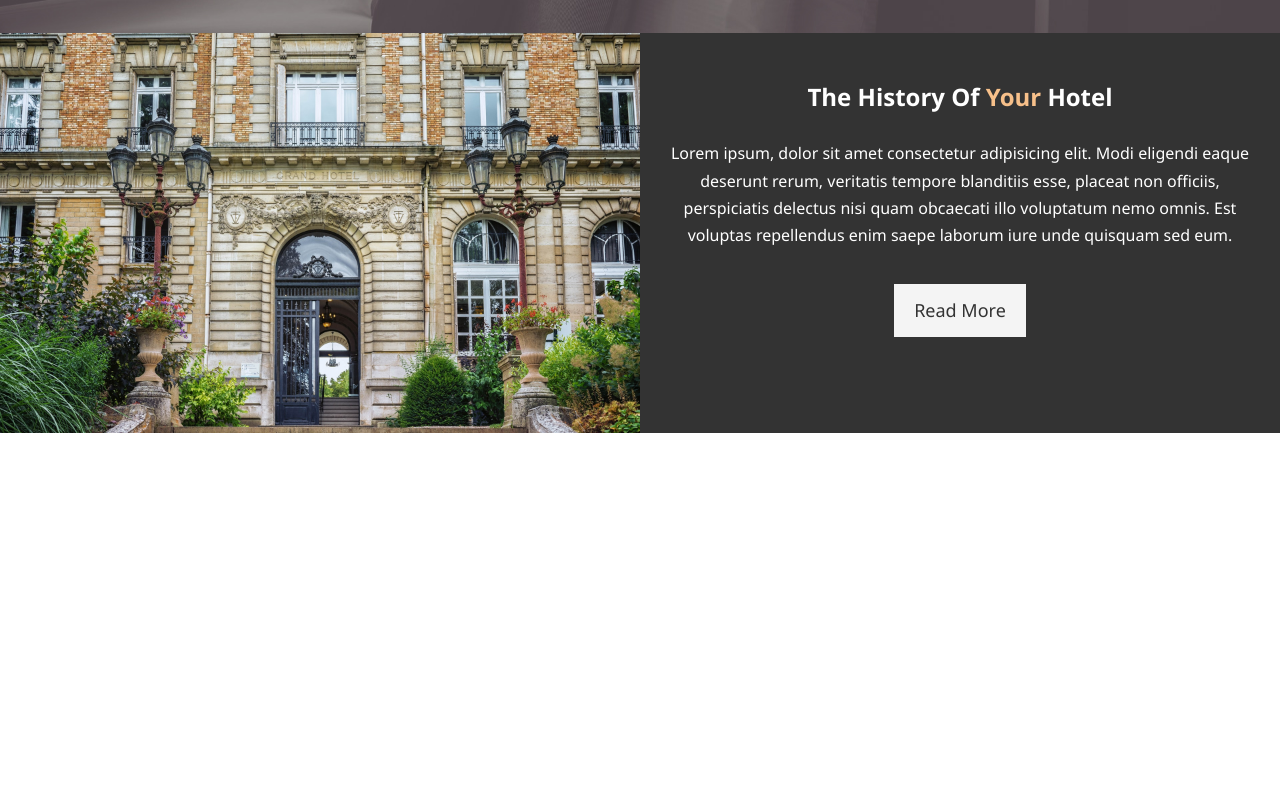
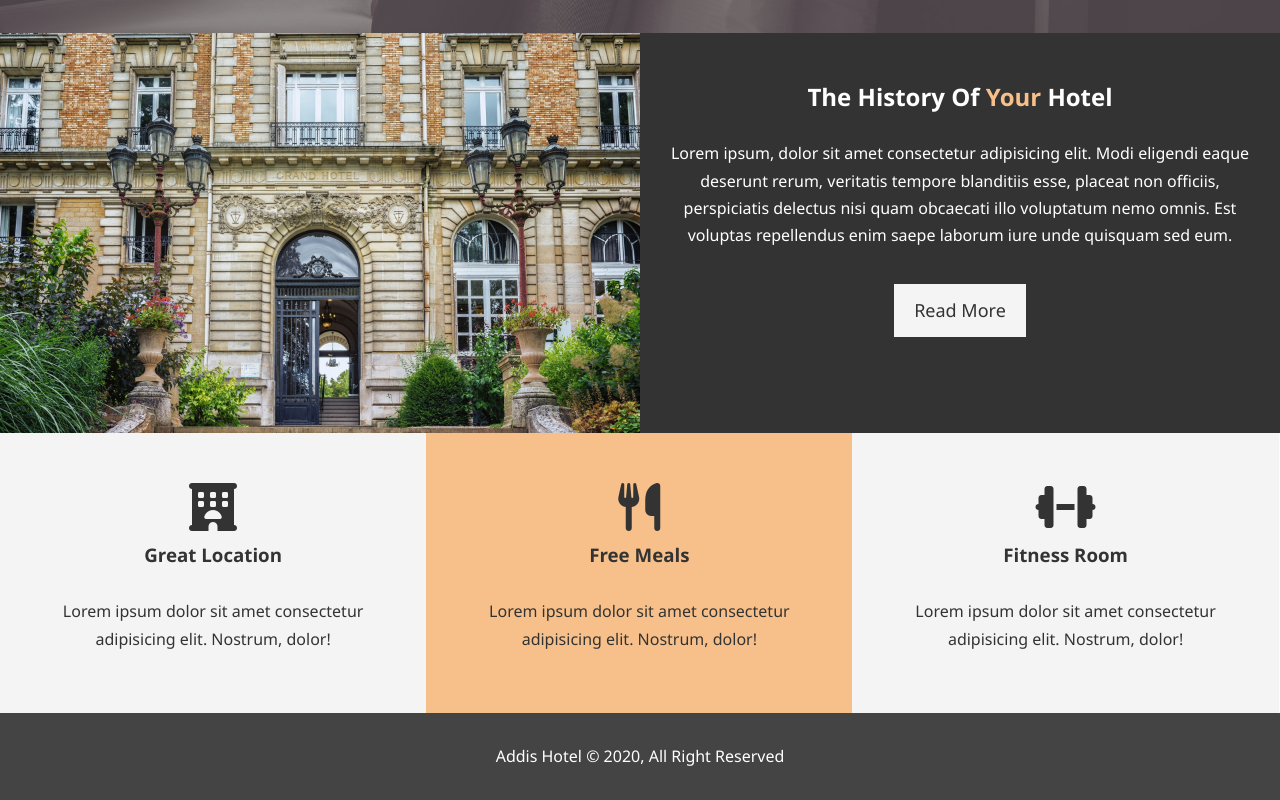
Before and after one commit to haileyesuschekol/hotel-landing-page, a plain HTML site: page index.html in a window 1280 px wide. Shown: the part 634-1434 px from the top of the page. Before the commit the page ends 1067 px from the top, so only its background shows below. Drawn offline with Linux system fonts and the light colour scheme.

Commit message:
finishing home page, adding and styling footer

```diff
--- a/css/style.css
+++ b/css/style.css
@@ -74,8 +74,12 @@ p {
 }
 
 .bg-primary {
-  background-color: #333;
-  color: #f7c08a;
+  color: #333;
+  background-color: #f7c08a;
+}
+
+.clr {
+  clear: both;
 }
 /* Nav bar */
 
@@ -161,3 +165,22 @@ p {
 .home-info .info-content p {
   padding-bottom: 25px;
 }
+
+.box {
+  float: left;
+  width: 33.3%;
+  text-align: center;
+  padding: 50px;
+}
+
+.box i {
+  margin-bottom: 10px;
+}
+
+/* footer */
+.main-footer {
+  text-align: center;
+  background-color: #444;
+  color: #fff;
+  padding: 20px;
+}
--- a/index.html
+++ b/index.html
@@ -9,6 +9,10 @@
     />
     <meta name="keyword" content="hotel , Addis Abeba, Room" />
     <title>Addis Hotel | welcome to Addis Hotel</title>
+    <script
+      src="https://kit.fontawesome.com/2355a025b0.js"
+      crossorigin="anonymous"
+    ></script>
     <link rel="stylesheet" href="css/style.css" />
   </head>
   <body>
@@ -50,5 +54,35 @@
         <a class="btn btn-light" href="about.html">Read More</a>
       </div>
     </section>
+    <section class="features">
+      <div class="box bg-light">
+        <i class="fas fa-hotel fa-3x"></i>
+        <h3>Great Location</h3>
+        <p>
+          Lorem ipsum dolor sit amet consectetur adipisicing elit. Nostrum,
+          dolor!
+        </p>
+      </div>
+      <div class="box bg-primary">
+        <i class="fas fa-utensils fa-3x"></i>
+        <h3>Free Meals</h3>
+        <p>
+          Lorem ipsum dolor sit amet consectetur adipisicing elit. Nostrum,
+          dolor!
+        </p>
+      </div>
+      <div class="box bg-light">
+        <i class="fas fa-dumbbell fa-3x"></i>
+        <h3>Fitness Room</h3>
+        <p>
+          Lorem ipsum dolor sit amet consectetur adipisicing elit. Nostrum,
+          dolor!
+        </p>
+      </div>
+    </section>
+    <div class="clr"></div>
+    <footer class="main-footer">
+      <p>Addis Hotel &copy; 2020, All Right Reserved</p>
+    </footer>
   </body>
 </html>
```
